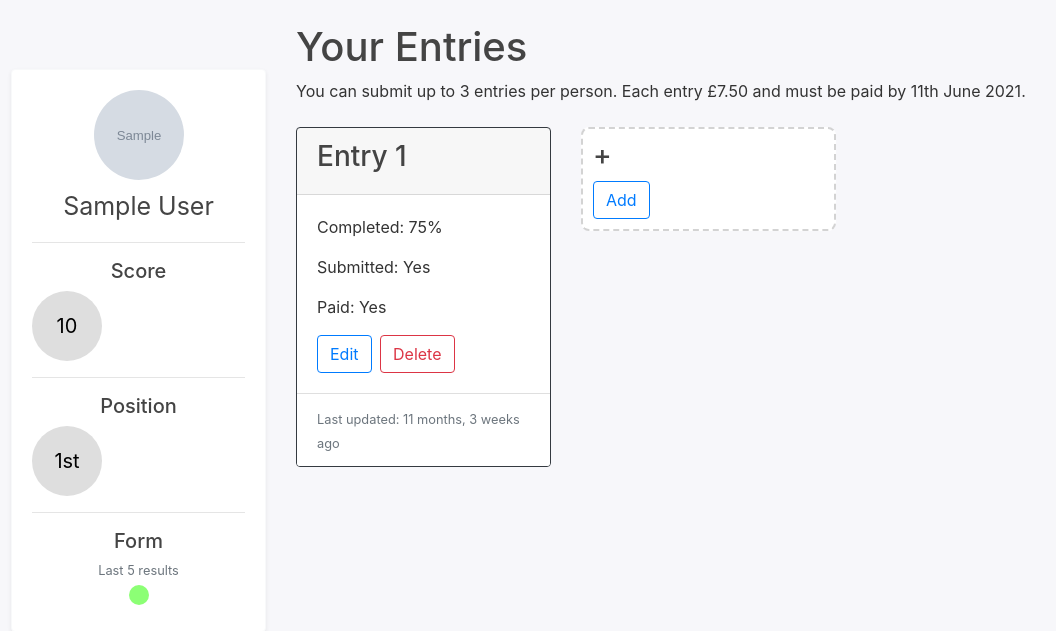
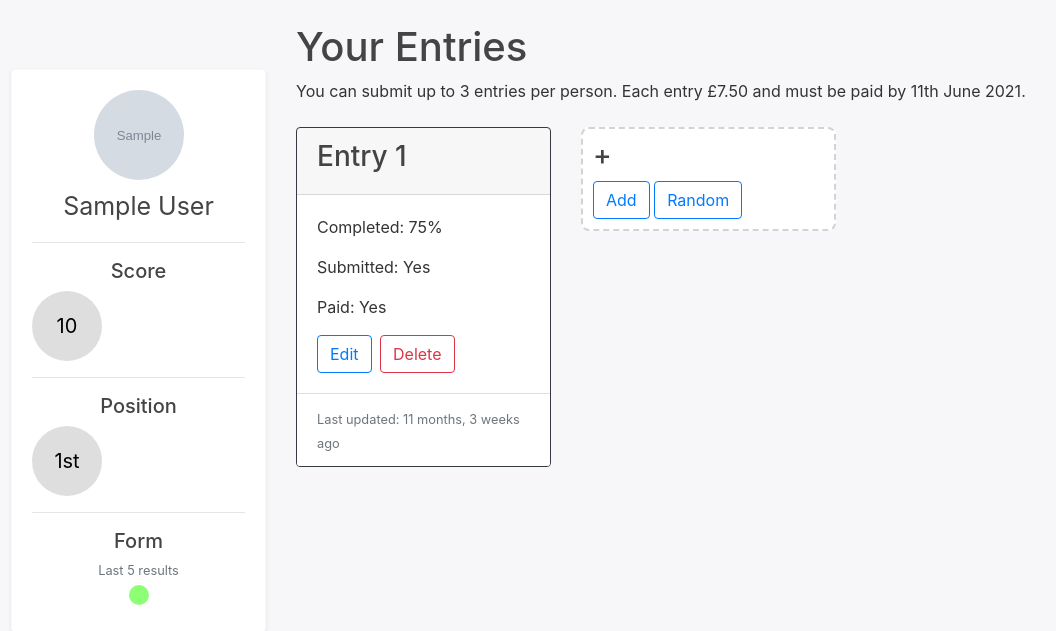
Before and after one commit to dansarno/the-football-game-website, a Django app: page /enter/ in a window 1280 px wide. Shown: the part 56-687 px from the top of the page, without its empty margins (74-1130 px from the left). Run offline with Django 3.2, Linux system fonts and the light colour scheme; a user stored in the database is signed in; tables that the repository leaves empty hold one stand-in row (values such as "Sample post"); grey boxes marked "Sample" are stand-in pictures.

Commit message:
Basic random entry generation added and tested

```diff
--- a/gamesite/enter/templates/enter/index.html
+++ b/gamesite/enter/templates/enter/index.html
@@ -31,6 +31,7 @@
     <div class="new_entry_section">
       <h3>+</h3>
       <a href="{% url 'enter:create_entry' %}" class="btn btn-outline-primary">Add</a>
+      <a href="{% url 'enter:create_random_entry' %}" class="btn btn-outline-primary">Random</a>
     </div>
   </div>
   {% endif %}
--- a/gamesite/enter/urls.py
+++ b/gamesite/enter/urls.py
@@ -6,6 +6,7 @@ urlpatterns = [
     path("", views.index, name="index"),
     path("entry/<int:entry_id>", views.edit_entry, name="entry"),
     path("entry/new", views.create_entry, name="create_entry"),
+    path("entry/random", views.create_random_entry, name="create_random_entry"),
     path("entry/delete/<int:entry_id>", views.delete_entry, name="delete_entry"),
     path("confirm", views.confirm, name="confirm")
 ]
--- a/gamesite/enter/views.py
+++ b/gamesite/enter/views.py
@@ -1,10 +1,12 @@
 from django.urls import reverse
 from django.http import HttpResponseRedirect
+from django.contrib import messages
 from django.contrib.auth.decorators import login_required
 from django.shortcuts import render, get_object_or_404
 from django.core.exceptions import PermissionDenied
 from . import forms
 from . import models
+from random import choice
 
 
 @login_required
@@ -90,8 +92,13 @@ def create_entry(request, template_name="enter/entry.html", success_url="enter:i
 
 
 @login_required
-def create_random_entry(request, template_name="enter/entry.html", success_url="enter:index"):
-    pass
+def create_random_entry(request, success_url="enter:index"):
+    new_entry = models.Entry.objects.create(profile=request.user.profile)
+    for choice_group in models.ChoiceGroup.objects.all():
+        random_choice = choice(choice_group.outcome_set.non_polymorphic().all())
+        models.Bet.objects.create(entry=new_entry, outcome=random_choice)
+    messages.add_message(request, messages.SUCCESS, 'Random entry created.')
+    return HttpResponseRedirect(reverse(success_url))
 
 
 @login_required
@@ -192,6 +199,7 @@ def delete_entry(request, entry_id, success_url="enter:index"):
         raise PermissionDenied
 
     requested_entry.delete()
+    messages.add_message(request, messages.SUCCESS, 'Entry deleted.')
 
     return HttpResponseRedirect(reverse(success_url))
 
--- a/gamesite/feed/views.py
+++ b/gamesite/feed/views.py
@@ -36,7 +36,7 @@ class PostDetailView(LoginRequiredMixin, DetailView):
 
 class PostCreateView(LoginRequiredMixin, CreateView):
     model = Post
-    fields = ['title', 'content']
+    fields = ['title', 'content', 'sticker']
 
     def form_valid(self, form):
         form.instance.author = self.request.user
```
